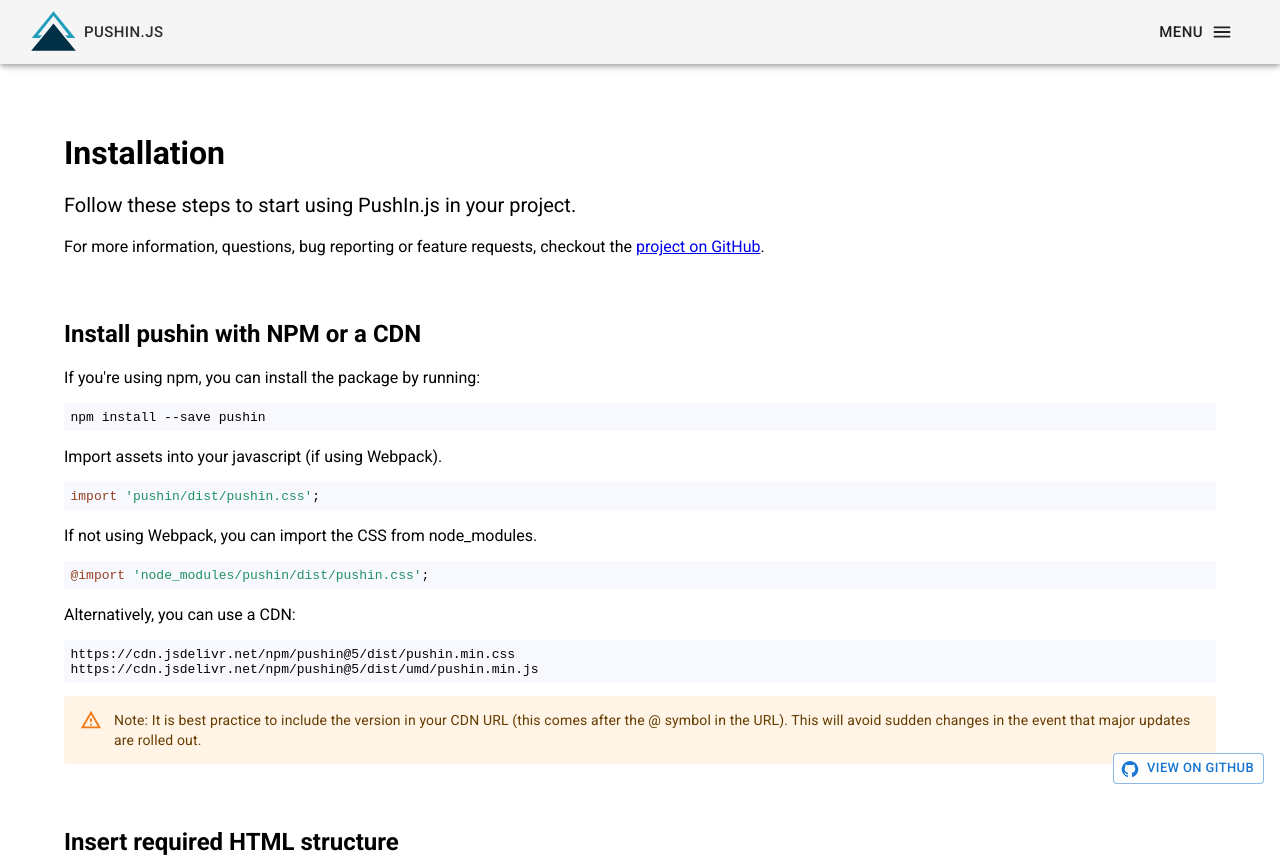
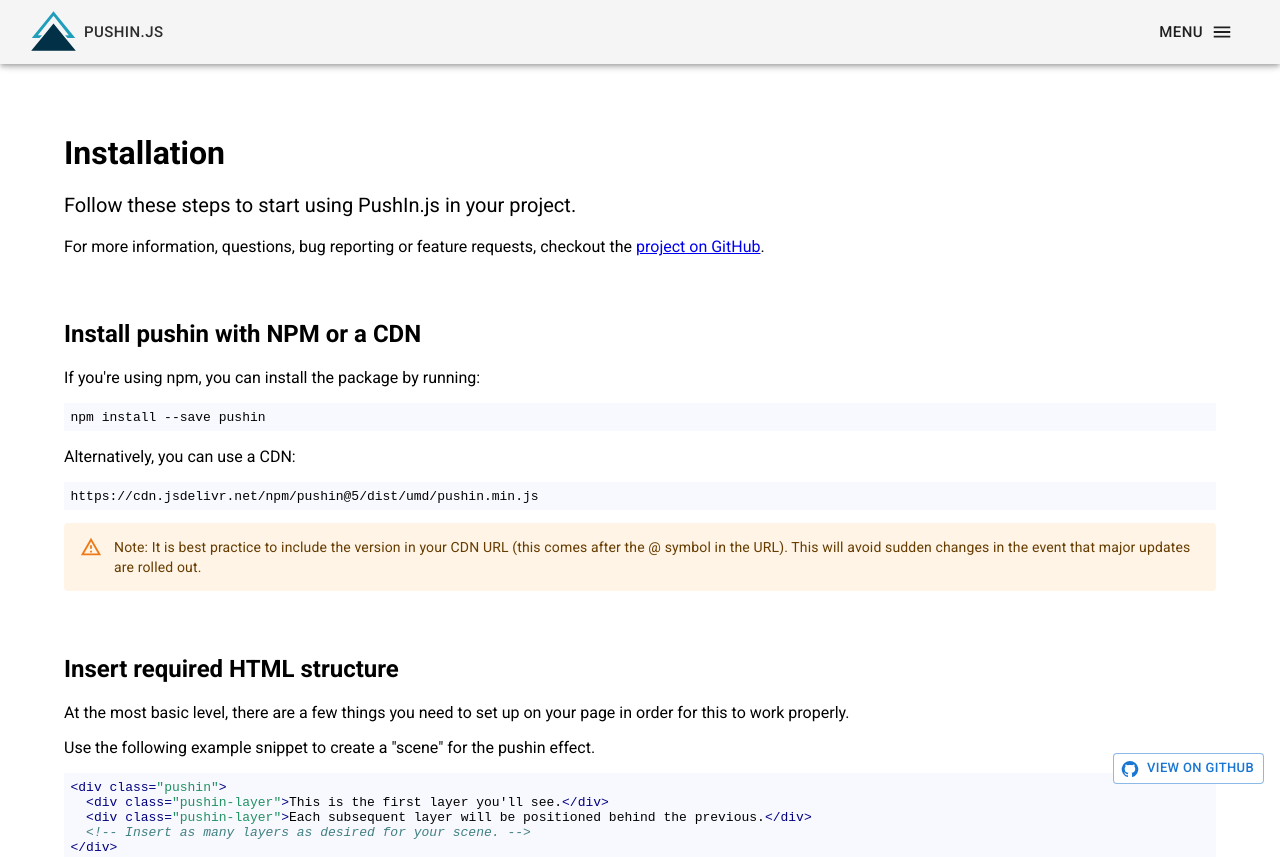
Before and after one commit to nateplusplus/pushin-docs, a React (Create React App) app: page /installation in a window 1280 px wide. Shown: the top 857 px of the page. Built offline with nearby package versions, Linux system fonts and the light colour scheme.

Commit message:
#19: Removed CSS import from setup instructions

```diff
--- a/src/pages/Installation.jsx
+++ b/src/pages/Installation.jsx
@@ -53,17 +53,9 @@ export default function Installation() {
       <SyntaxHighlighter language="bash" style={docco}>
         npm install --save pushin
       </SyntaxHighlighter>
-      <p>Import assets into your javascript (if using Webpack).</p>
-      <SyntaxHighlighter language="javascript" style={docco}>
-        import 'pushin/dist/pushin.css';
-      </SyntaxHighlighter>
-      <p>If not using Webpack, you can import the CSS from node_modules.</p>
-      <SyntaxHighlighter language="css" style={docco}>
-        @import 'node_modules/pushin/dist/pushin.css';
-      </SyntaxHighlighter>
       <p>Alternatively, you can use a CDN:</p>
       <SyntaxHighlighter language="text" style={docco}>
-        { `https://cdn.jsdelivr.net/npm/pushin@5/dist/pushin.min.css\nhttps://cdn.jsdelivr.net/npm/pushin@5/dist/umd/pushin.min.js` }
+        { `https://cdn.jsdelivr.net/npm/pushin@5/dist/umd/pushin.min.js` }
       </SyntaxHighlighter>
       <Alert severity='warning'>Note: It is best practice to include the version in your CDN URL (this comes after the @ symbol in the URL). This will avoid sudden changes in the event that major updates are rolled out.</Alert>
 
@@ -108,7 +100,6 @@ export default function Installation() {
           <SyntaxHighlighter language="javascript" style={docco}>
             {
 `import { PushIn } from 'pushin';
-import 'pushin/dist/pushin.css';
 
 const options = {
   // Optionally pass settings to PushIn here (See API documentation).
@@ -130,7 +121,6 @@ new PushIn(container, options).start();`
             {
 `import { useLayoutEffect, useRef } from "react";
 import { PushIn } from 'pushin';
-import 'pushin/dist/pushin.css';
 
 export default function MyComponent() {
   const pushInContainer = useRef();
```
Also changed, not shown: package.json (+6 -6 lines).
